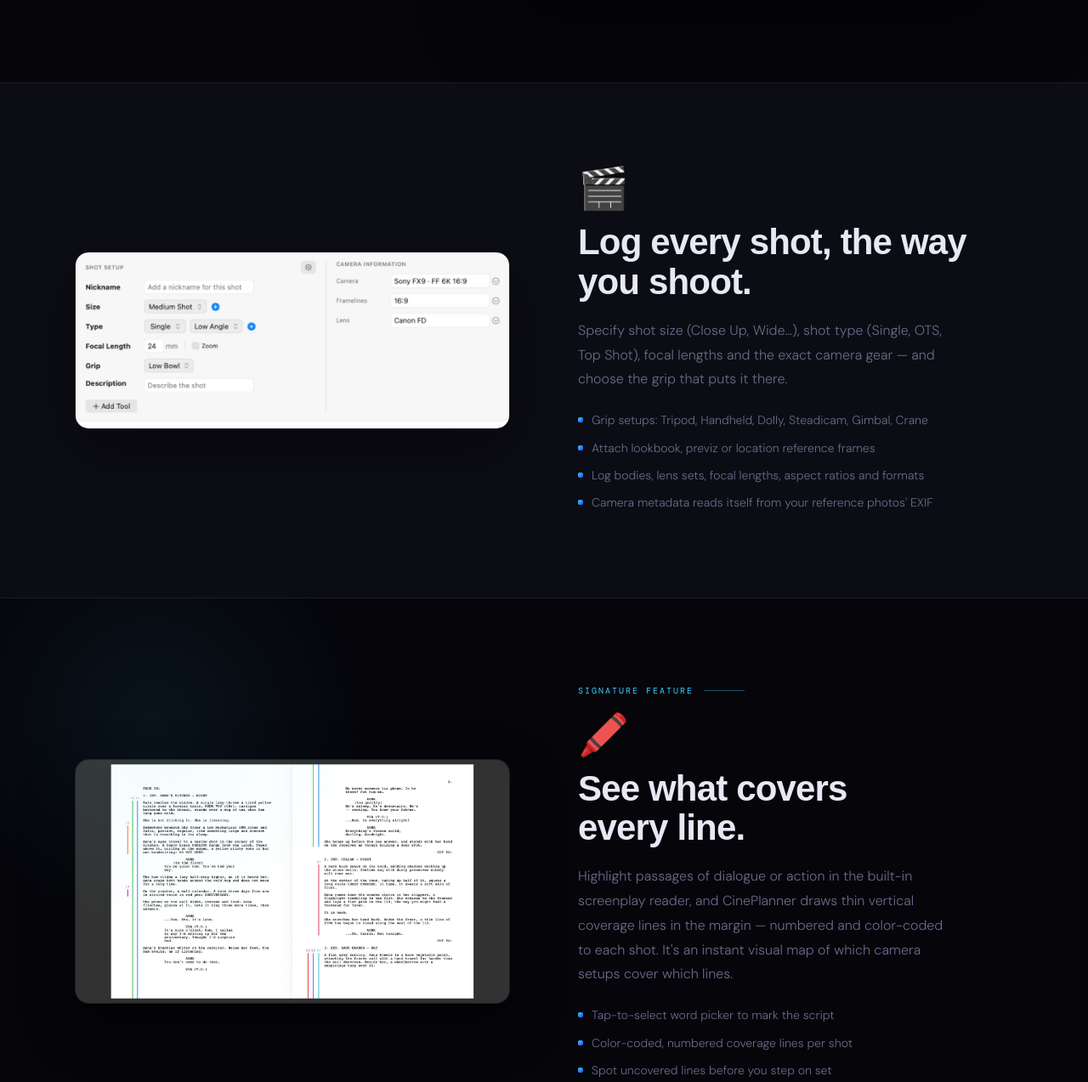
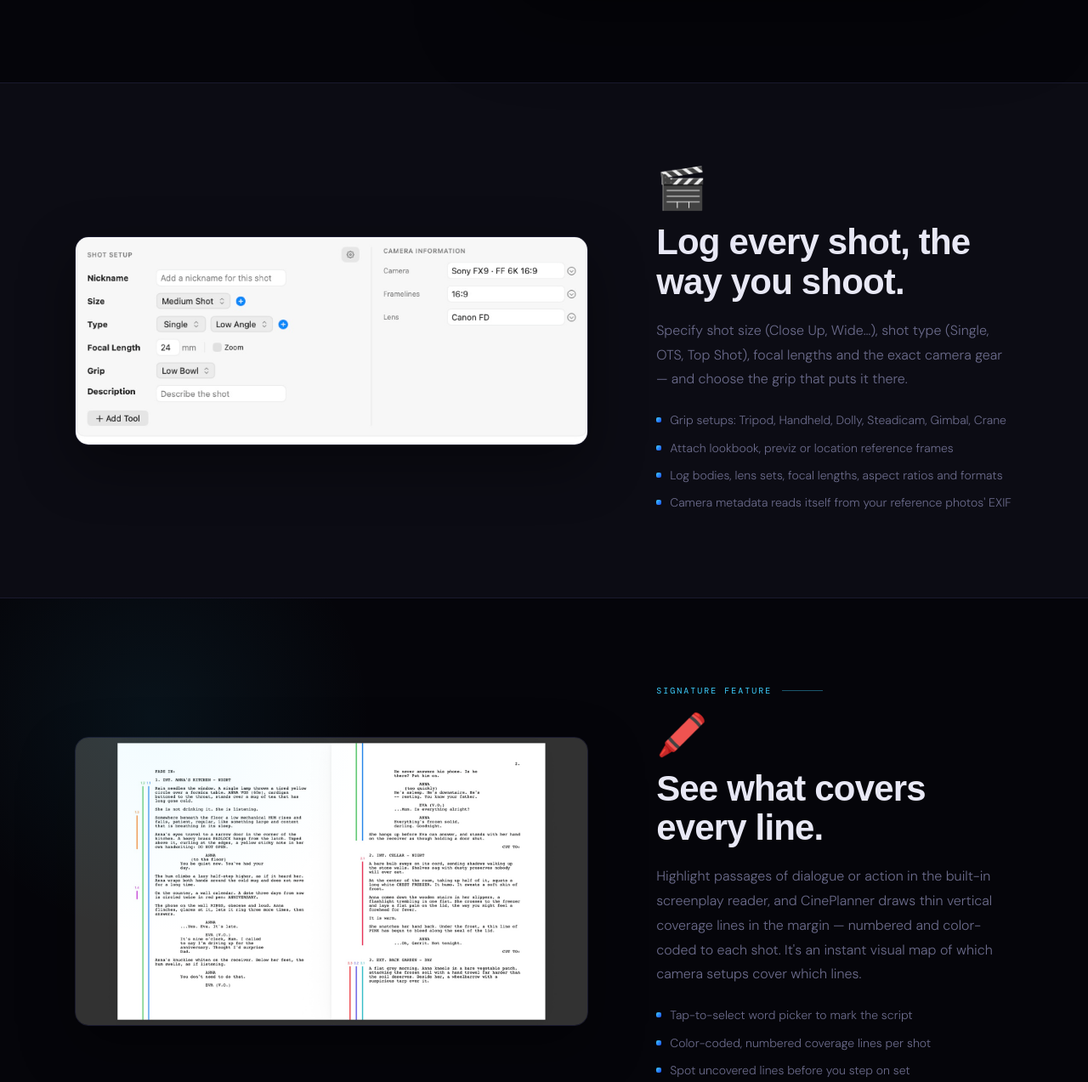
Before and after one commit to yannickg95-spec/cineplanner-site, a plain HTML site: page index.html in a window 1280 px wide. Shown: the part 1988-3261 px from the top of the page at 85% size. Drawn offline with nearby package versions, Linux system fonts and the light colour scheme; a web font is replaced by a local one.

Commit message:
Enlarge shot-logging, coverage and scene-map row images
Widen the visual column on those three feature rows to match the enlarged
script-breakdown row (reverse rows 1.18fr/0.82fr, normal row 0.82fr/1.18fr).

Co-Authored-By: Claude Opus 4.8 <noreply@anthropic.com>

```diff
--- a/index.html
+++ b/index.html
@@ -368,7 +368,7 @@
 
   <!-- 2. Shot list — visual left -->
   <div style="border-top: 1px solid var(--border); background: var(--surface);">
-  <div class="feature-row reverse">
+  <div class="feature-row reverse" style="grid-template-columns:1.18fr 0.82fr;">
     <div class="fr-visual">
       <img src="img/row-shotlogging.jpg" alt="Shot setup: size, type, focal length, grip and camera information" loading="lazy" decoding="async" style="width:100%;height:auto;display:block;">
     </div>
@@ -389,7 +389,7 @@
   <!-- 2b. Visual Script Coverage — signature feature -->
   <div style="border-top: 1px solid var(--border); position: relative; overflow: hidden;">
   <div style="position:absolute; top:-120px; left:-80px; width:520px; height:520px; background: radial-gradient(ellipse at center, rgba(62,207,255,0.07), transparent 70%); pointer-events:none;"></div>
-  <div class="feature-row reverse">
+  <div class="feature-row reverse" style="grid-template-columns:1.18fr 0.82fr;">
     <div class="fr-visual">
       <img src="img/row-coverage.jpg" alt="The script with numbered, color-coded coverage lines in the margin" loading="lazy" decoding="async" style="width:100%;height:auto;display:block;">
     </div>
@@ -409,7 +409,7 @@
 
   <!-- 3. Scene map — text left -->
   <div style="border-top: 1px solid var(--border);">
-  <div class="feature-row">
+  <div class="feature-row" style="grid-template-columns:0.82fr 1.18fr;">
     <div>
       <div class="fr-emoji">🗺️</div>
       <h2 class="fr-title">Block it on an<br>overhead map.</h2>
```
